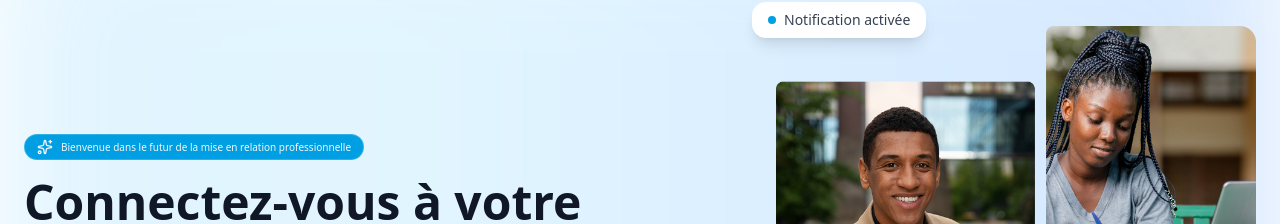
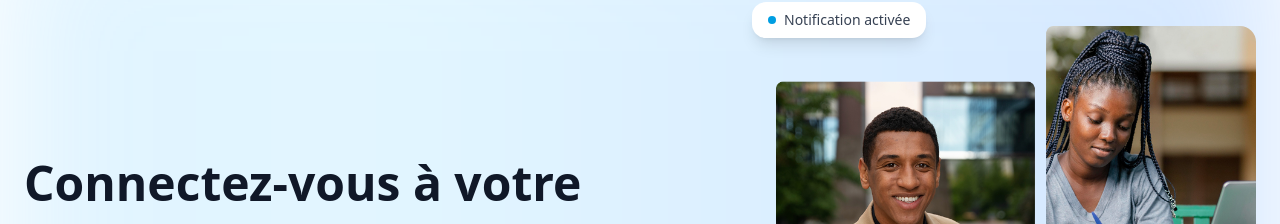
Before and after one commit to ksthray/connect-student, a Next.js app: page / in a window 1280 px wide. Shown: the part 102-326 px from the top of the page. Built offline with nearby package versions, Linux system fonts and the light colour scheme; no server answers; the database is empty.

Commit message:
remove badge in herosection

```diff
--- a/components/home/hero-section.tsx
+++ b/components/home/hero-section.tsx
@@ -3,7 +3,7 @@
 import Image from "next/image";
 import { Button } from "@/components/ui/button";
 import { motion } from "framer-motion";
-import { FileText, Sparkles } from "lucide-react";
+import { FileText } from "lucide-react";
 import { useState } from "react";
 import OnboardingConvert from "../onboarding-convert";
 import Link from "next/link";
@@ -30,12 +30,12 @@ const HeroSection = () => {
       <div className="container mx-auto px-6 flex flex-col md:flex-row items-center justify-between gap-10">
         {/* Text Content */}
         <div className="flex-1 text-center space-y-3 md:text-left">
-          <div className="inline-flex items-center gap-2 px-3 py-1 bg-premiere border border-secondary/20 rounded-full">
+          {/* <div className="inline-flex items-center gap-2 px-3 py-1 bg-premiere border border-secondary/20 rounded-full">
             <Sparkles className="w-4 h-4 text-secondary" />
             <span className="text-[10px] font-medium text-secondary">
               Bienvenue dans le futur de la mise en relation professionnelle
             </span>
-          </div>
+          </div> */}
           <h1 className="text-4xl md:text-5xl font-bold text-gray-900 leading-tight mb-6">
             Connectez-vous à votre prochaine{" "}
             <span className="text-premiere">opportunité</span>
```
